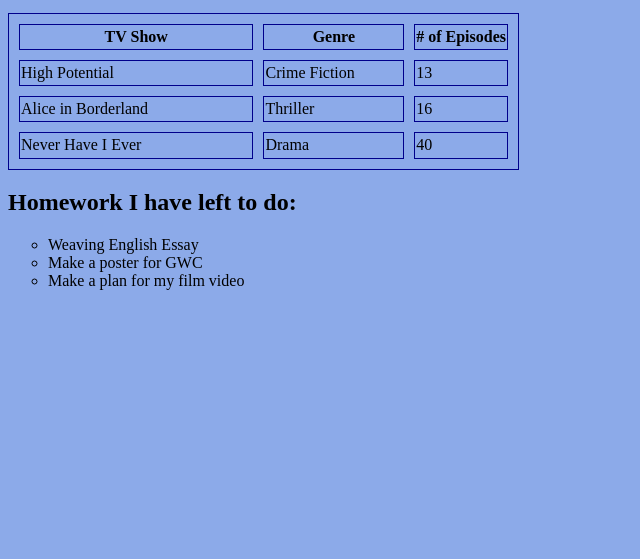
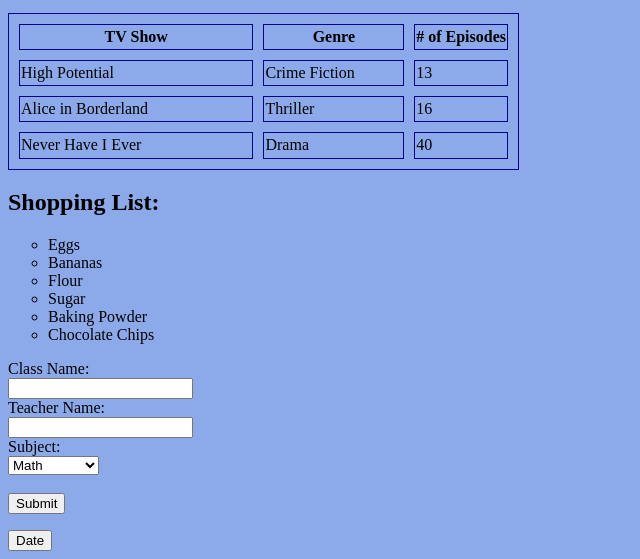
Before and after one commit to NikitaB2027/Learning-HTML, a plain HTML site: page Index.html in a window 1280 px wide. Shown: the part 447-1006 px from the top of the page, without its empty margins (0-640 px from the left). Before the commit the page ends 800 px from the top, so only its background shows below. Drawn offline with Linux system fonts and the light colour scheme.

Commit message:
Making forms

```diff
--- a/Index.html
+++ b/Index.html
@@ -42,11 +42,34 @@
             <td>40</td>
      </table>
 
-     <h2>Homework I have left to do:</h2>
+     <h2>Shopping List:</h2>
      <ul style="list-style-type:circle;">
-        <li>Weaving English Essay</li>
-        <li>Make a poster for GWC</li>
-        <li>Make a plan for my film video</li>
+        <li>Eggs</li>
+        <li>Bananas</li>
+        <li>Flour</li>
+        <li>Sugar</li>
+        <li>Baking Powder</li>
+        <li>Chocolate Chips</li>
      </ul>
 
+     <form action="/action_page.php" target="_blank" method="get">
+        <label for="cname">Class Name:</label><br>
+        <input type="text" id="cname" name="cname"><br>
+        <label for="tname">Teacher Name:</label><br>
+        <input type="text" id="tname" name="tname"><br>
+        <label for="sname">Subject:</label><br>
+        <select id="sname" name="sname">
+            <option value="Math">Math</option>
+            <option value="Biology">Biology</option>
+            <option value="Comp Sci">Comp Sci</option>
+            <option value="English">English</option>
+            <option value="Spanish">Spanish</option>
+            <option value="Filmmaking">Filmmaking</option>
+        </select><br><br>
+        <input type="submit" value="Submit">
+     </form>
+
+     <button type="button" onclick="alert(new Date())">Date</button>
+
+
 </body>
```
